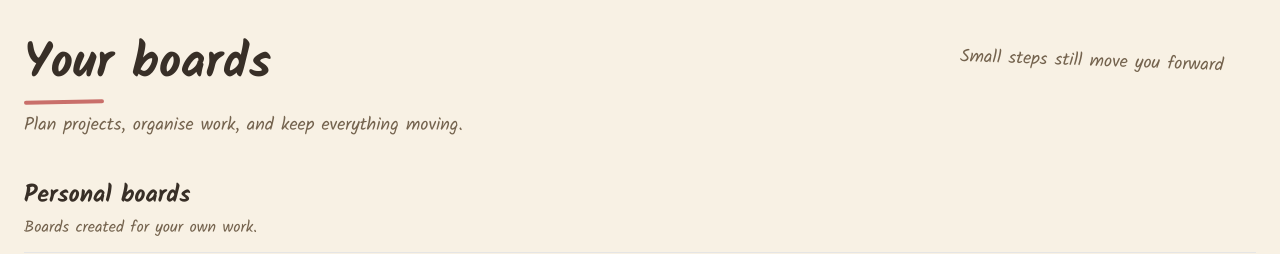
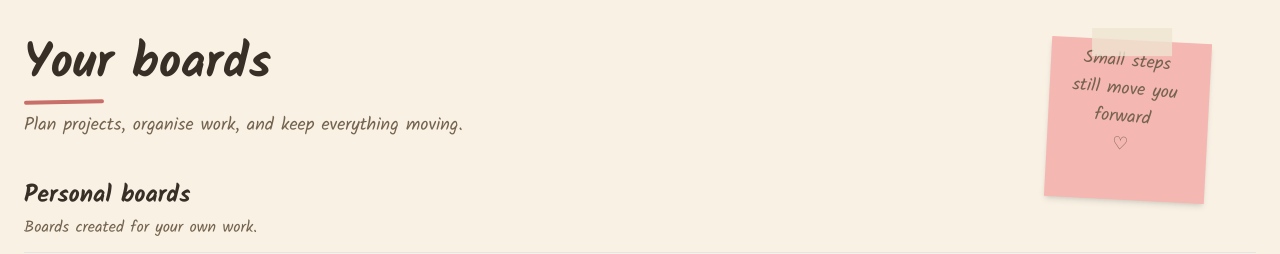
Before and after one commit to Nakshatraa-20/Trello, a React (Vite) app in the folder apps/frontend/: page /dashboard in a window 1280 px wide. Shown: the top 254 px of the page. Built offline with nearby package versions, Linux system fonts and the light colour scheme; no server answers.

Commit message:
added the sticky note small steps take you forward

```diff
--- a/apps/frontend/src/components/Dashboard.tsx
+++ b/apps/frontend/src/components/Dashboard.tsx
@@ -176,9 +176,18 @@ function Dashboard() {
           <p className="mt-2 text-lg text-ink-muted">
             Plan projects, organise work, and keep everything moving.
           </p>
+          <div className="absolute right-12 top-0 rotate-3">
+            <div className="absolute -top-3 left-1/2 z-10 h-7 w-20 -translate-x-1/2 -rotate-3 bg-paper-dark/80"/>
+            <div className="flex h-40 w-40 items-center justify-center bg-sticky-pink p-5 text-center shadow-md" >
           <p className="absolute right-8 top-2 rotate-2 text-lg text-ink-muted">
-            Small steps still move you forward
+            Small steps< br />
+             still move you<br />
+             forward < br/>
+             ♡
           </p>
+
+          </div>
+          </div>
         </header>
         <div>
           <div className="flex items-end justify-between border-b border-paer-border pb-3">
```
